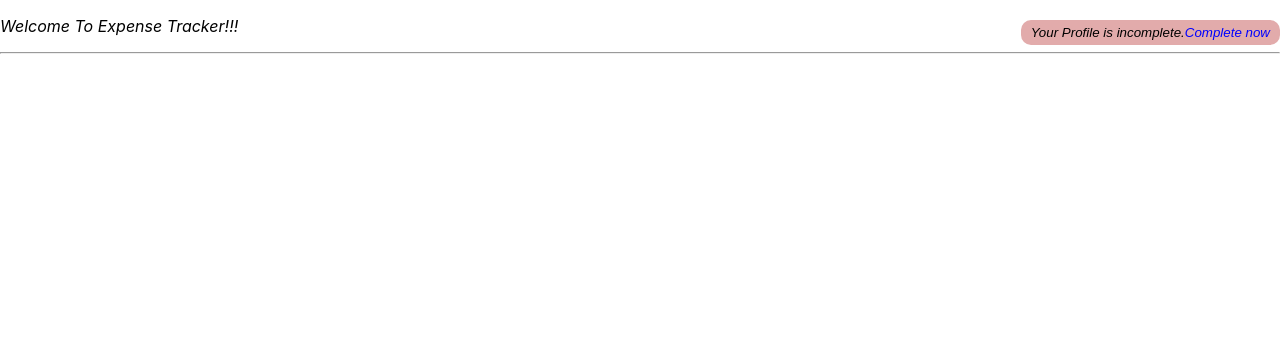
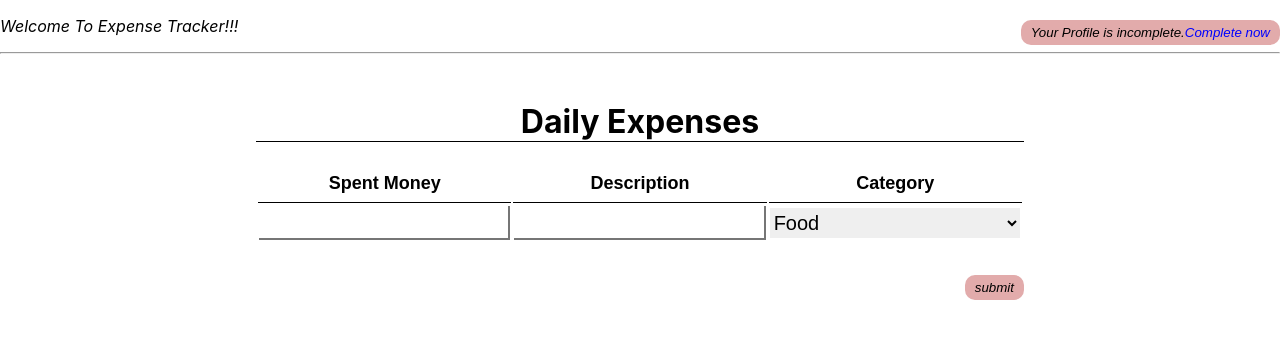
Before and after one commit to AnujMking25/expensetracker, a React (Create React App) app: page /Dummy in a window 1280 px wide. Shown: the top 338 px of the page. Built offline with nearby package versions, Linux system fonts and the light colour scheme.

Commit message:
Expense form

```diff
--- a/src/Component/Dummy.js
+++ b/src/Component/Dummy.js
@@ -1,6 +1,7 @@
 import React from 'react'
 import { useNavigate } from 'react-router-dom'
 import classes from './Dummy.module.css'
+import DailyExpenses from './Expense/DailyExpenses'
 const Dummy = () => {
    const Navigate=useNavigate()
   return (
@@ -8,7 +9,7 @@ const Dummy = () => {
          <p>Welcome To Expense Tracker!!!</p>
          <button onClick={()=>Navigate('/CompleteProfile')}>Your Profile is incomplete.<i style={{color:'blue'}}>Complete now</i></button>
          <hr/>
-
+         <DailyExpenses/>
          </div>
   )
 }
--- /dev/null
+++ b/src/Component/Expense/DailyExpenses.js
@@ -0,0 +1,34 @@
+import React from 'react'
+import classes from './DailyExpenses.module.css'
+const DailyExpenses = () => {
+  return (
+    <div className={classes.maindiv}>
+        <h1>Daily Expenses</h1>
+    <form>
+        <table>
+            <tbody>
+                <tr>
+                    <th>Spent Money</th>
+                    <th>Description</th>
+                    <th>Category</th>
+                </tr>
+                <tr>
+                    <td><input type='number'/></td>
+                    <td><input type='text'/></td>
+                    <td>
+                        <select name='Category' id='Tcategory'>
+                            <option >Food</option>
+                            <option>Petrol</option>
+                            <option>Salary</option>
+                        </select>
+                    </td>
+                </tr>
+            </tbody>
+        </table>
+        <button>submit</button>
+    </form>
+    </div>
+  )
+}
+
+export default DailyExpenses
--- /dev/null
+++ b/src/Component/Expense/DailyExpenses.module.css
@@ -0,0 +1,40 @@
+.maindiv{
+    max-width: 60%;
+    margin: auto;
+    margin-top: 3rem;
+}
+.maindiv h1{
+    text-align: center;
+    border-bottom: 1px solid black
+}
+.maindiv table{
+    width: 100%;
+}
+
+.maindiv th{
+    width: 33%;
+    height: 35px;
+    font-size: large;
+    font-family: Arial;
+    border-bottom: 1px solid black;
+
+}
+.maindiv td{
+   padding-right:2px ;
+
+}.maindiv input{
+    width: 98%;
+    height: 30px;
+    font-size: 20px;
+    border-top: none;
+    border-left: none;
+}
+.maindiv select{
+    width: 100%;
+    height: 30px;
+    font-size: 20px;
+    border: none;
+}
+.maindiv button{
+    margin-top: 2rem;
+}
--- a/src/Component/Singup/SignupPage.js
+++ b/src/Component/Singup/SignupPage.js
@@ -8,7 +8,7 @@ const SignupPage = () => {
   const confirmInputPasswordRef = useRef();
   const [IsValid, setIsValid] = useState(true);
   const [IsLogedin, setIsLogedin] = useState(false);
- const Navigate= useNavigate()
+  const Navigate = useNavigate();
   function onLogedIn() {
     setIsLogedin((prev) => !prev);
   }
@@ -24,7 +24,7 @@ const SignupPage = () => {
     }
   }
   //******************************** form Validation        *************==>END HERE<==
-  function onSubmitHandler(e) {
+  async function onSubmitHandler(e) {
     e.preventDefault();
     const email = emailInputRef.current.value;
     const password = passwordInputRef.current.value;
@@ -40,11 +40,15 @@ const SignupPage = () => {
       return;
     }
     if (password === confirmPassword) {
-        let url="https://identitytoolkit.googleapis.com/v1/accounts:signUp?key=AIzaSyBwbCcow5NRjnP0jrgWCCdR_g0UiZX-vVI"
-        if(IsLogedin){
-            url='https://identitytoolkit.googleapis.com/v1/accounts:signInWithPassword?key=AIzaSyBwbCcow5NRjnP0jrgWCCdR_g0UiZX-vVI'
-        }
-        fetch(url ,{
+      let url =
+        "https://identitytoolkit.googleapis.com/v1/accounts:signUp?key=AIzaSyBwbCcow5NRjnP0jrgWCCdR_g0UiZX-vVI";
+      if (IsLogedin) {
+        url =
+          "https://identitytoolkit.googleapis.com/v1/accounts:signInWithPassword?key=AIzaSyBwbCcow5NRjnP0jrgWCCdR_g0UiZX-vVI";
+      }
+
+      try {
+        const postApi = await fetch(url, {
           method: "POST",
           body: JSON.stringify({
             email: email,
@@ -54,26 +58,30 @@ const SignupPage = () => {
           headers: {
             "Content-Type": "application/json",
           },
+        });
+        if (postApi.ok) {
+          const responseData = await postApi.json();
+          alert(
+            IsLogedin ? "Login Successfull" : "Account Successfully created"
+          );
+          localStorage.setItem("token", responseData.idToken);
+          Navigate("/Dummy");
+        } else {
+          const responseData = await postApi.json();
+          throw responseData.error;
         }
-      )
-        .then((res) => res.json())
-        .then((res) => {
-            // console.log(res.idToken);
-                alert( IsLogedin ? 'Login Successfull':"Account Successfully created")
-                if(IsLogedin ){
-                    localStorage.setItem( 'token',res.idToken);
-                    Navigate('/Dummy')}
-                        })
-        .catch((err) => alert("Something went wrong",err));
+      } catch (error) {
+        alert(error.message);
+      }
     } else {
       alert("Password and Confirm Password is not some");
     }
   }
   // ***************************** forget Page *******==> START HERE <==
-  function onForgetPage(){
-    Navigate('/forgetpage')
+  function onForgetPage() {
+    Navigate("/forgetpage");
   }
-   // ***************************** forget Page*******==> START HERE <==
+  // ***************************** forget Page*******==> START HERE <==
   return (
     <>
       <div className={classes.maindiv}>
@@ -111,13 +119,16 @@ const SignupPage = () => {
             }}
           />
           <br />
-          <button>{IsLogedin ? 'Login':'SignUP'}</button><br/>
+          <button>{IsLogedin ? "Login" : "SignUP"}</button>
+          <br />
           {IsLogedin && <button onClick={onForgetPage}>forget Password</button>}
         </form>
       </div>
       <div className={classes.seconddiv}>
         <button className={classes.loginbtn} onClick={onLogedIn}>
-          {IsLogedin ? "Don't have an account? Signup":'Have an account? Login'}
+          {IsLogedin
+            ? "Don't have an account? Signup"
+            : "Have an account? Login"}
         </button>
       </div>
     </>
```
